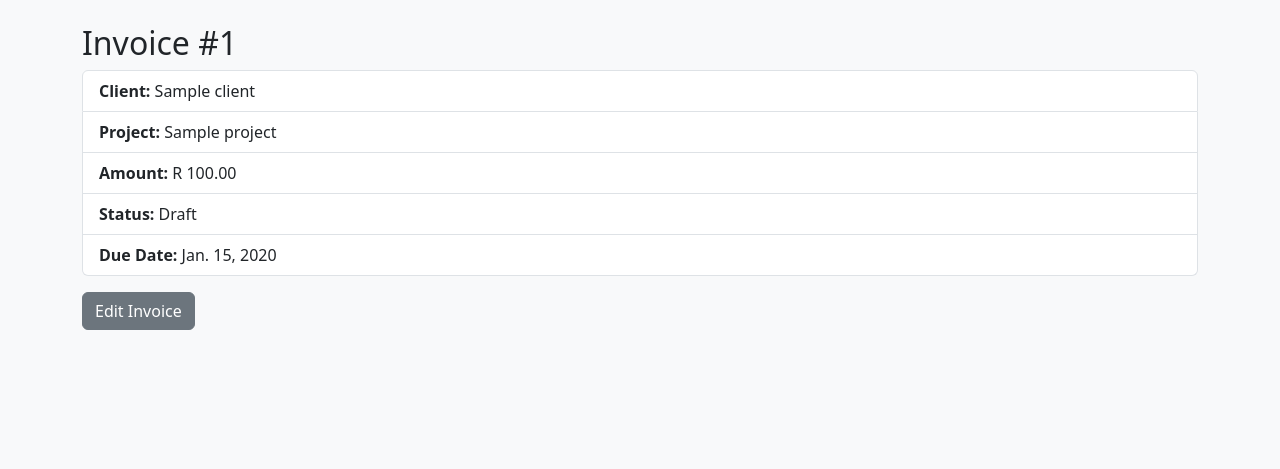
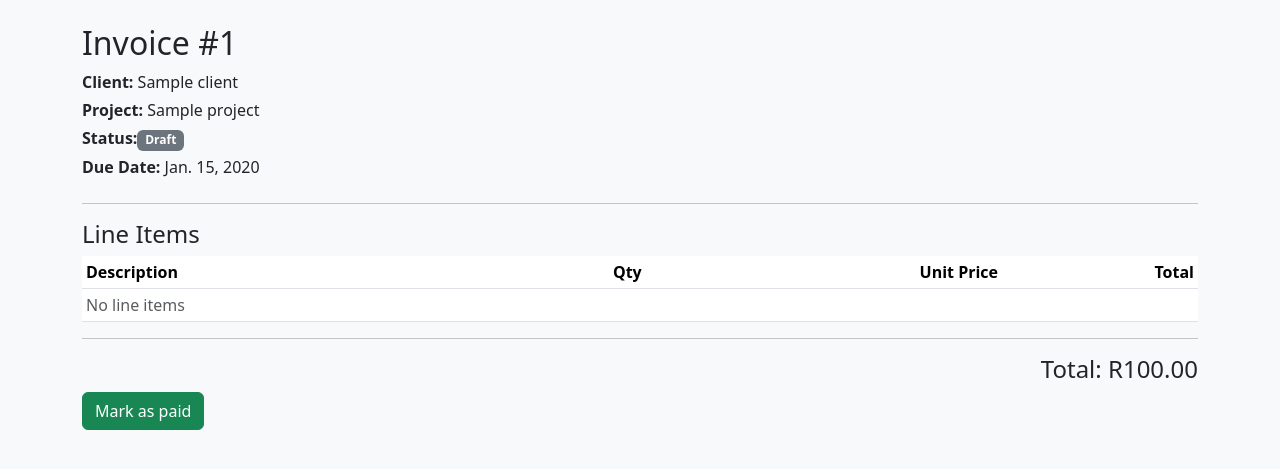
Before and after one commit to KatlegoCodes/studioflow, a Django app: page /billing/1/ in a window 1280 px wide. Shown: the part 56-525 px from the top of the page. Run offline with Django 5.2, Linux system fonts and the light colour scheme; a user stored in the database is signed in; tables that the repository leaves empty hold one stand-in row (values such as "Sample post").

Commit message:
Add mark as paid functionality for invoices

```diff
--- a/billing/templates/billing/invoice_detail.html
+++ b/billing/templates/billing/invoice_detail.html
@@ -1,33 +1,61 @@
 {% extends 'base.html' %} {% block content %}
 
-<h2>Invoice #{{ invoice.id }}</h2>
+<div class="mb-4">
+  <h2>Invoice #{{ invoice.id }}</h2>
 
-<ul class="list-group mb-3">
-  <li class="list-group-item">
-    <strong>Client:</strong> {{ invoice.client.name }}
-  </li>
+  <p class="mb-1"><strong>Client:</strong> {{ invoice.client.name }}</p>
+  <p class="mb-1">
+    <strong>Project:</strong> {{ invoice.project|default:"-" }}
+  </p>
+  <p class="mb-1">
+    <strong>Status:</strong
+    ><span
+      class="badge {% if invoice.status == 'paid' %}bg-success{% else %}bg-secondary{% endif %}"
+    >
+      {{ invoice.get_status_display }}</span
+    >
+  </p>
+  <p class="mb-1"><strong>Due Date:</strong> {{ invoice.due_date }}</p>
+</div>
 
-  {% if invoice.project %}
-  <li class="list-group-item">
-    <strong>Project:</strong> {{ invoice.project.name }}
-  </li>
-  {% endif %}
+<hr />
 
-  <li class="list-group-item">
-    <strong>Amount:</strong> R {{ invoice.total_amount|floatformat:2 }}
-  </li>
+<h4>Line Items</h4>
 
-  <li class="list-group-item">
-    <strong>Status:</strong> {{ invoice.get_status_display }}
-  </li>
+<table class="table table-sm">
+  <thead>
+    <tr>
+      <th>Description</th>
+      <th class="text-end">Qty</th>
+      <th class="text-end">Unit Price</th>
+      <th class="text-end">Total</th>
+    </tr>
+  </thead>
+  <tbody>
+    {% for item in items %}
+    <tr>
+      <td>{{item.description}}</td>
+      <td class="text-end">{{item.quantity}}</td>
+      <td class="text-end">R{{item.unit_price}}</td>
+      <td class="text-end">R{{item.total}}</td>
+    </tr>
+    {% empty %}
+    <tr>
+      <td colspan="4" class="text-muted">No line items</td>
+    </tr>
+    {% endfor %}
+  </tbody>
+</table>
 
-  <li class="list-group-item">
-    <strong>Due Date:</strong> {{ invoice.due_date }}
-  </li>
-</ul>
+<hr />
 
-{% if user.is_staff %}
-<a href="{% url 'invoice_update' invoice.pk %}" class="btn btn-secondary">
-  Edit Invoice
-</a>
+<div class="d-flex justify-content-end">
+  <h4>Total: R{{ invoice.total_amount|floatformat:2 }}</h4>
+</div>
+
+{% if user.is_staff and invoice.status != 'paid' %}
+<form method="post" action="{% url 'invoice_mark_paid' invoice.pk %}">
+  {% csrf_token %}
+  <button class="btn btn-success">Mark as paid</button>
+</form>
 {% endif %} {% endblock %}
--- a/billing/templates/billing/invoice_list.html
+++ b/billing/templates/billing/invoice_list.html
@@ -40,7 +40,6 @@
 
       <!-- Overdue Badge -->
       <td>
-        {% if invoice.is_overdue %}
         <span class="badge bg-danger">
           {{ invoice.days_overdue }} day{{ invoice.days_overdue|pluralize }}
           overdue
--- a/billing/urls.py
+++ b/billing/urls.py
@@ -6,4 +6,6 @@
     path('<int:pk>/', views.invoice_detail, name='invoice_detail'),
     path('new/', views.invoice_create, name='invoice_create'),
     path('<int:pk>/edit', views.invoice_update, name='invoice_update'),
+    path('invoices/<int:pk>/delete', views.invoice_delete, name='invoice_delete'),
+    path('<int:pk>/mark-paid/', views.invoice_mark_paid, name='invoice_mark_paid')
 ]
--- a/billing/views.py
+++ b/billing/views.py
@@ -1,6 +1,7 @@
 from django.shortcuts import render, get_object_or_404, redirect
 from django.contrib.auth.decorators import login_required
 from accounts.decorators import admin_required
+from django.contrib import messages
 
 from .models import Invoice
 from .forms import InvoiceForm
@@ -63,3 +64,21 @@
     return render(request, 'billing/invoice_confirm_delete.html', {
         'invoice': invoice
     })
+
+@login_required
+def invoice_mark_paid(request, pk):
+    invoice = get_object_or_404(Invoice, pk=pk)
+
+    if not request.user.is_staff:
+        messages.error(request,'You do not have permission to mark invoices as paid')
+        return redirect('invoice_detail', pk=pk)
+
+    if invoice.status == 'paid':
+        messages.info(request, 'Invoice is already marked as paid.')
+        return redirect('invoice_detail', pk=pk)
+
+    invoice.status = 'paid'
+    invoice.save()
+
+    messages.success(request, 'Invoice marked as paid')
+    return redirect('invoice_detail', pk=pk)
```
